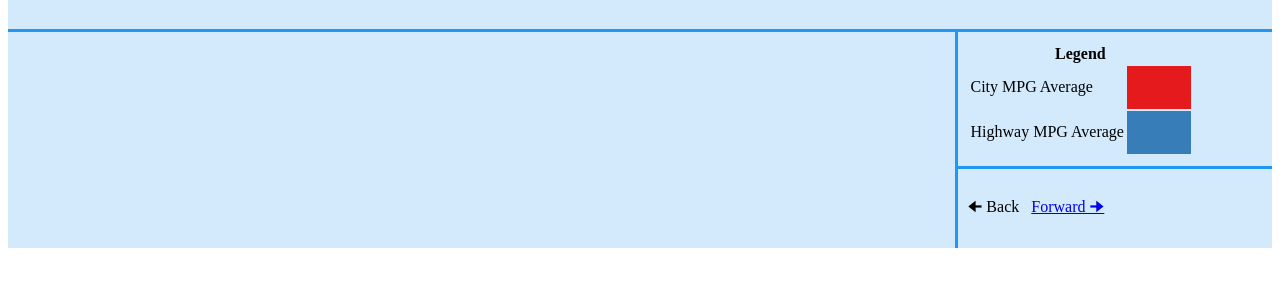
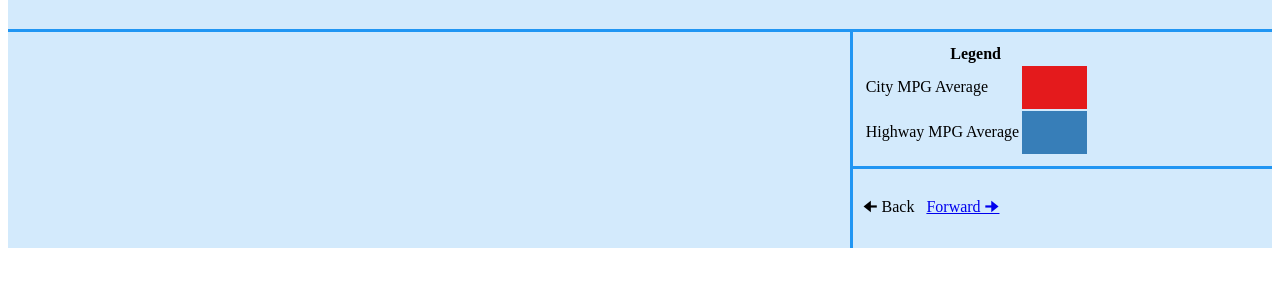
Before and after one commit to andylytical/html-grid-tut, a plain HTML site: page docs/scene1.html in a window 1280 px wide. Shown: the part 79-366 px from the top of the page. Drawn offline with nearby package versions, Linux system fonts and the light colour scheme; no server answers.

Commit message:
Update grid.css (bigger annotations grid space)

```diff
--- a/docs/grid.css
+++ b/docs/grid.css
@@ -4,7 +4,7 @@
   'header header header'
   'main main right'
   'main main nav';
-  grid-template-columns: 2fr 1fr 1fr;
+  grid-template-columns: 1fr 1fr 1fr;
   gap: 3px;
   background-color: #2196F3;
   //padding: 1px;
```
